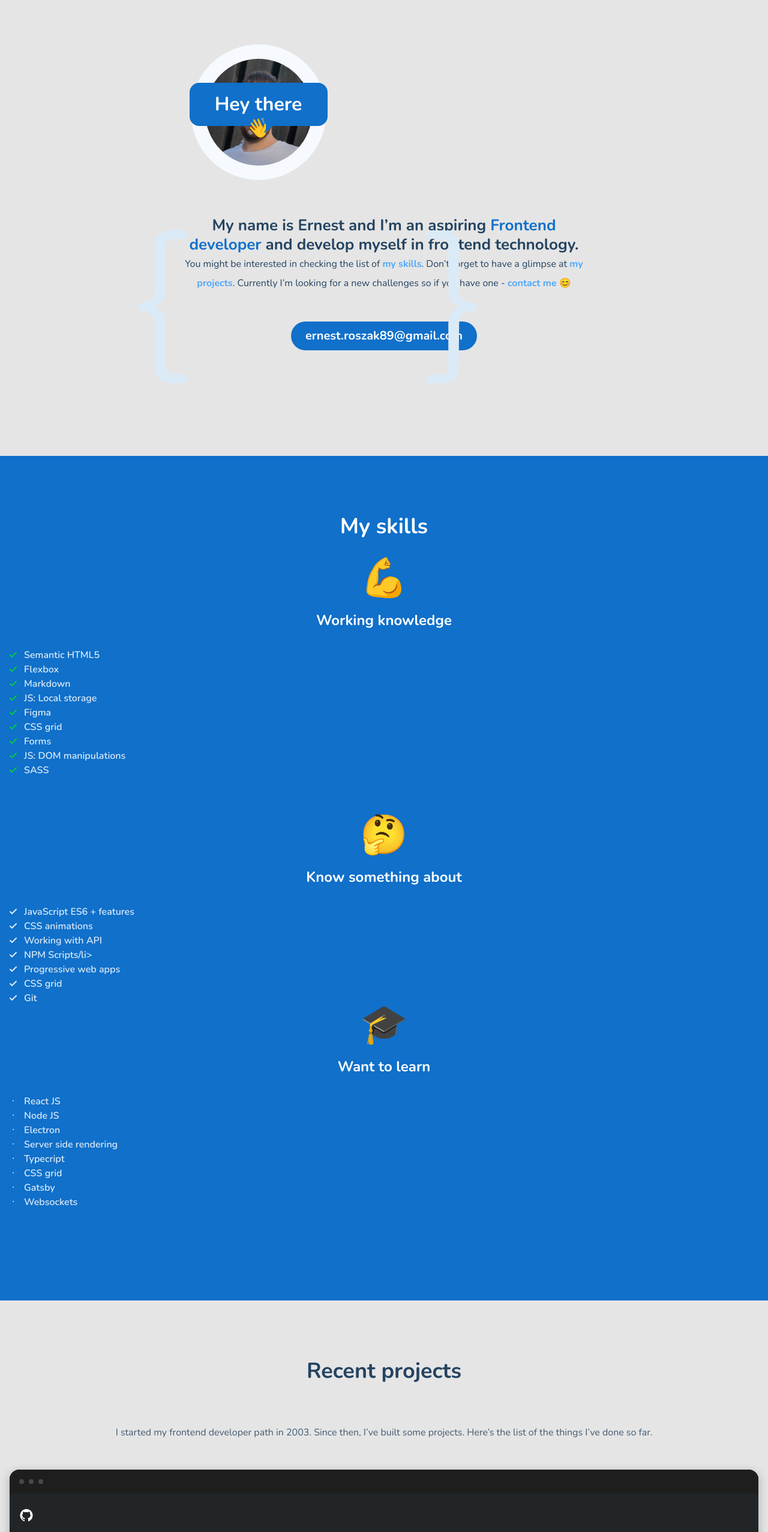
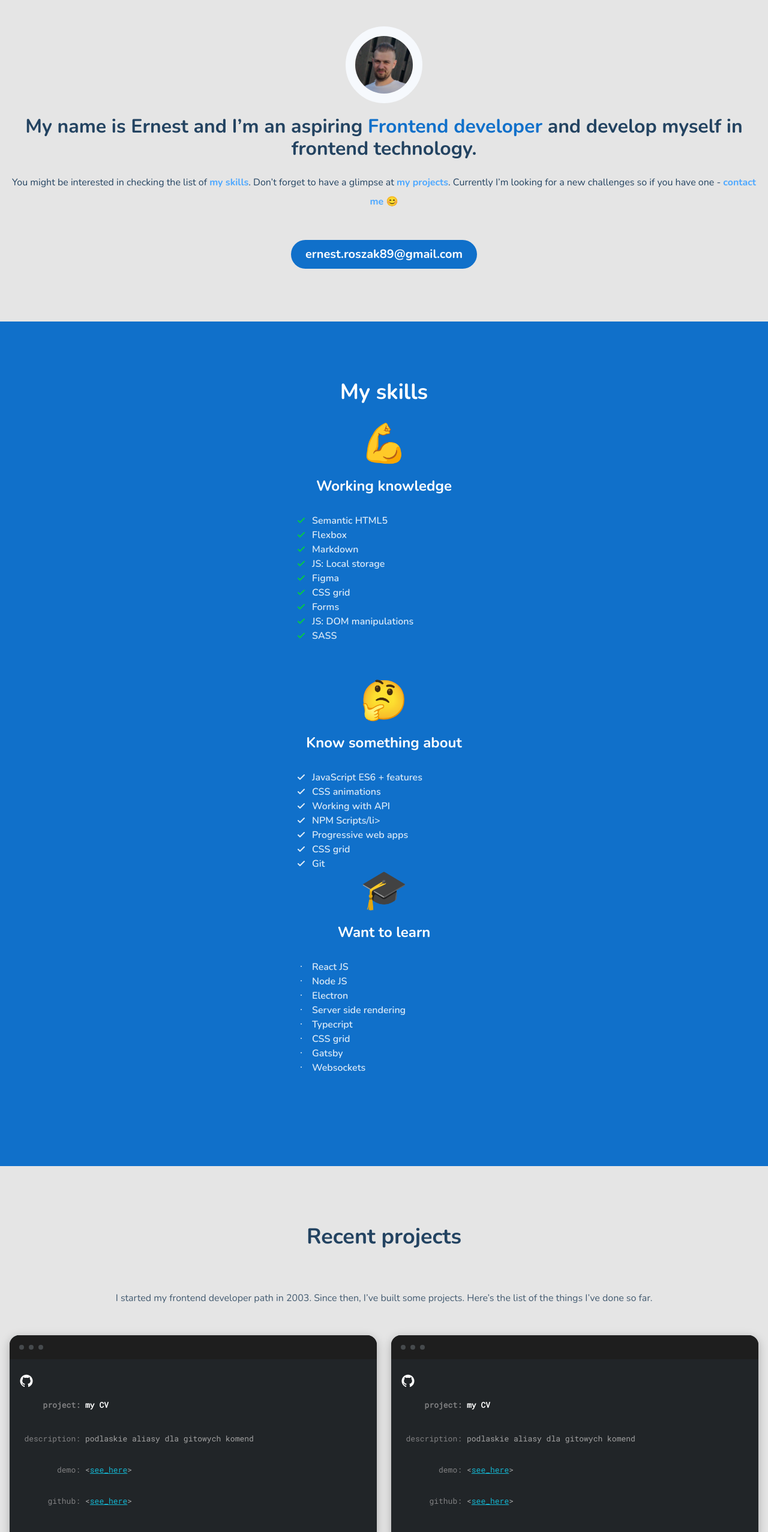
Before and after one commit to ernest-roszak/ernest-roszak.github.io, a website built with webpack: page src/pages/index.html in a window 1280 px wide. Shown: the part 20-2574 px from the top of the page at 60% size. Built offline with nearby package versions, Linux system fonts and the light colour scheme.

Commit message:
section hero desktop fixed

```diff
--- a/src/pages/index.html
+++ b/src/pages/index.html
@@ -26,7 +26,7 @@
   <body>
     <main>
       <section class="hero">
-        <img
+        <!-- <img
           src="../assets/img/open.png"
           alt="open tag in hero descripion"
           class="hero__description--open"
@@ -35,7 +35,7 @@
           src="../assets/img/close.png"
           alt="close tag in hero descripion"
           class="hero__description--close"
-        />
+        /> -->
 
         <div class="hero__image--container">
           <img
@@ -43,12 +43,7 @@
             src="../assets/img/mini.jpg"
             alt="Ernest Roszak profile photo"
           />
-          <span class="hero__hello"> Hey there 👋</span>
-          <img
-            src="../assets/img/Speech_cloud.svg"
-            alt=""
-            class="hero__hello--speech"
-          />
+        <span class="hero__bubble"> <span class="hero__hello"> Hey there 👋</span></span>
         </div>
         <div class="hero__description">
           <h1 class="hero__header">
@@ -160,7 +155,83 @@
           I started my frontend developer path in 2003. Since then, I’ve built
           some projects. Here’s the list of the things I’ve done so far.
         </p>
-        <div class="project--grid">
+        <div class="projects__grid">
+          <article class="project">
+            <div class="project__window">
+            <span class="project__circle"></span>
+            <span class="project__circle"></span>
+            <span class="project__circle"></span>
+          </div>
+            <div class="project__box">
+              <img
+              src="../assets/img/GithubIcon.png"
+              alt=""
+              class="project__icon"
+            />
+              <h3 class="project__grid project__title">
+                <span class="project__info">project: </span
+                ><span class="project__content"
+                  >my CV</span
+                >
+                </h3>
+              <p class="project__grid">
+                <span class="project__info">description:</span>
+                <span class="project__content"
+                  >podlaskie aliasy dla gitowych komend</span
+                >
+              </p>
+              <p class="project__grid">
+                <span class="project__info">demo:</span>
+                <span class="project__content"
+                  >&lt<a class="project__link" href="#">see_here</a>&gt;</span
+                >
+              </p>
+              <p class="project__grid">
+                <span class="project__info">github:</span>
+                <span class="project__content"
+                  >&lt<a class="project__link" href="#">see_here</a>&gt;</span
+                >
+              </p>
+            </div>
+          </article>
+          <article class="project">
+            <div class="project__window">
+            <span class="project__circle"></span>
+            <span class="project__circle"></span>
+            <span class="project__circle"></span>
+          </div>
+            <div class="project__box">
+              <img
+              src="../assets/img/GithubIcon.png"
+              alt=""
+              class="project__icon"
+            />
+              <h3 class="project__grid project__title">
+                <span class="project__info">project: </span
+                ><span class="project__content"
+                  >my CV</span
+                >
+                </h3>
+              <p class="project__grid">
+                <span class="project__info">description:</span>
+                <span class="project__content"
+                  >podlaskie aliasy dla gitowych komend</span
+                >
+              </p>
+              <p class="project__grid">
+                <span class="project__info">demo:</span>
+                <span class="project__content"
+                  >&lt<a class="project__link" href="#">see_here</a>&gt;</span
+                >
+              </p>
+              <p class="project__grid">
+                <span class="project__info">github:</span>
+                <span class="project__content"
+                  >&lt<a class="project__link" href="#">see_here</a>&gt;</span
+                >
+              </p>
+            </div>
+          </article>
           <article class="project">
             <div class="project__window">
             <span class="project__circle"></span>
--- a/src/scss/_variables.scss
+++ b/src/scss/_variables.scss
@@ -10,3 +10,6 @@ $circle: #464A4D;
 $console: #808082;
 $lightConsole: #A3A3A3;
 $linkConsole: #14B5D0;
+
+$tablet: 768px;
+$desktop: 960px;
--- a/src/scss/modules/hero.scss
+++ b/src/scss/modules/hero.scss
@@ -1,23 +1,61 @@
 .hero {
   padding: 64px 16px 88px 16px;
   text-align: center;
-  position: relative;
+  @media (min-width: $tablet) {
+    .hero {
+      max-width: $tablet;
+      margin: 0 auto;
+    }
+  }
+  &__bubble {
+    position: absolute;
+    left: calc(50% + 90px);
+    top: -26px;
+  }
   &__image {
     box-sizing: content-box;
     width: 96px;
     height: 96px;
     border: 16px solid #f6f9fd;
     border-radius: 50%;
+    @media (max-width: $desktop) {
+      width: 178px;
+      height: 178px;
+      border: 24px solid #f6f9fd;
+      margin-top: 26px;
+    }
     &--container {
       display: flex;
       justify-content: center;
       align-items: center;
+      position: relative;
     }
   }
   &__hello {
     display: none;
-    &--speech {
-      display: none;
+    @media (max-width: $desktop) {
+      display: block;
+      background: $skillsbg;
+      border-radius: 16px;
+      padding: 16px 19px;
+      font-weight: bold;
+      font-size: 32px;
+      line-height: 40px;
+      color: #fff;
+      position: relative;
+      // margin-top: 0px;
+      // margin-right: 0px;
+      // width: 230px;
+      // height: 72px;
+      &:after {
+        content: "";
+        display: block;
+        position: absolute;
+        background: url(../assets/img/Speech_cloud.svg);
+        margin-left: 32px;
+        top: 100%;
+        width: 17.42px;
+        height: 22.66px;
     }
   }
   &__description {
@@ -36,6 +74,11 @@
     font-weight: bold;
     text-align: center;
     margin: 0;
+    @media (max-width: $desktop) {
+     font-size: 32px;
+     line-height: 40px;
+    }
+  }
   }
   &__special {
     color: $skillsbg;
@@ -47,6 +90,10 @@
     text-align: center;
     padding: 0 0 48px;
     margin: 0;
+    @media (max-width: $desktop) {
+      font-size: 20px;
+      line-height: 40px;
+     }
     &--special {
       color: $pspecial;
       text-decoration: none;
@@ -65,59 +112,44 @@
     display: inline-block;
   }
 }
-@media screen and (min-width: 960px) {
-  .hero {
-    padding: 80px 229px 176px 229px;
-    text-align: center;
 
-    &__hello {
-      display: inline-block;
-      background: #1070ca;
-      border-radius: 16px;
-      padding: 16px 19px;
-      font-weight: bold;
-      font-size: 32px;
-      line-height: 40px;
-      color: #ffffff;
-      position: absolute;
-      margin-top: 0px;
-      margin-right: 0px;
-      width: 230px;
-      height: 72px;
-      &--speech {
-        display: inline-block;
-        position: absolute;
-        margin-left: 32px;
-        margin-top: 72px;
-      }
-    }
-    &__image {
-      width: 178px;
-      height: 178px;
-      border: 24px solid #f6f9fd;
-      margin-top: 26px;
-      &--container {
-        padding-top: 0px;
-        width: 403px;
-        height: 228px;
-        position: relative;
-      }
-    }
-    &__description {
-      padding-top: 72px;
-      margin: 0 76px;
-      &--open {
-        display: block;
-        position: absolute;
-        margin-top: 324px;
-        margin-left: -0.04px;
-      }
-      &--close {
-        display: block;
-        position: absolute;
-        margin-top: 324px;
-        margin-left: 482px;
-      }
-    }
-  }
-}
+
+// @media screen and (min-width: $desktop) {
+//   // .hero {
+//   //   padding: 80px 229px 176px 229px;
+//   //   text-align: center;
+
+//   //   &__hello {
+
+//       }
+//     }
+//     // &__image {
+//     //   width: 178px;
+//     //   height: 178px;
+//     //   border: 24px solid #f6f9fd;
+//     //   margin-top: 26px;
+//     //   &--container {
+//     //     padding-top: 0px;
+//     //     width: 403px;
+//     //     height: 228px;
+//     //     position: relative;
+//     //   }
+//     // }
+//     &__description {
+//       padding-top: 72px;
+//       margin: 0 76px;
+//       &--open {
+//         display: block;
+//         position: absolute;
+//         margin-top: 324px;
+//         margin-left: -0.04px;
+//       }
+//       &--close {
+//         display: block;
+//         position: absolute;
+//         margin-top: 324px;
+//         margin-left: 482px;
+//       }
+//     }
+//   }
+// }
--- a/src/scss/modules/projects.scss
+++ b/src/scss/modules/projects.scss
@@ -66,4 +66,12 @@ color: #fff;
     color: $h1color;
     padding: 0 0 32px;
   }
+  &__grid {
+      display: grid;
+      column-gap: 24px;
+      row-gap: 24px;
+      @media (min-width: $tablet) {
+          grid-template-columns: 1fr 1fr;
+      }
+  }
 }
--- a/src/scss/modules/skills.scss
+++ b/src/scss/modules/skills.scss
@@ -25,6 +25,8 @@
     }
   }
   &--list {
+      width: 288px;
+      margin: 0 auto;
     padding: 0;
     list-style-type: none;
     &__item {
```
